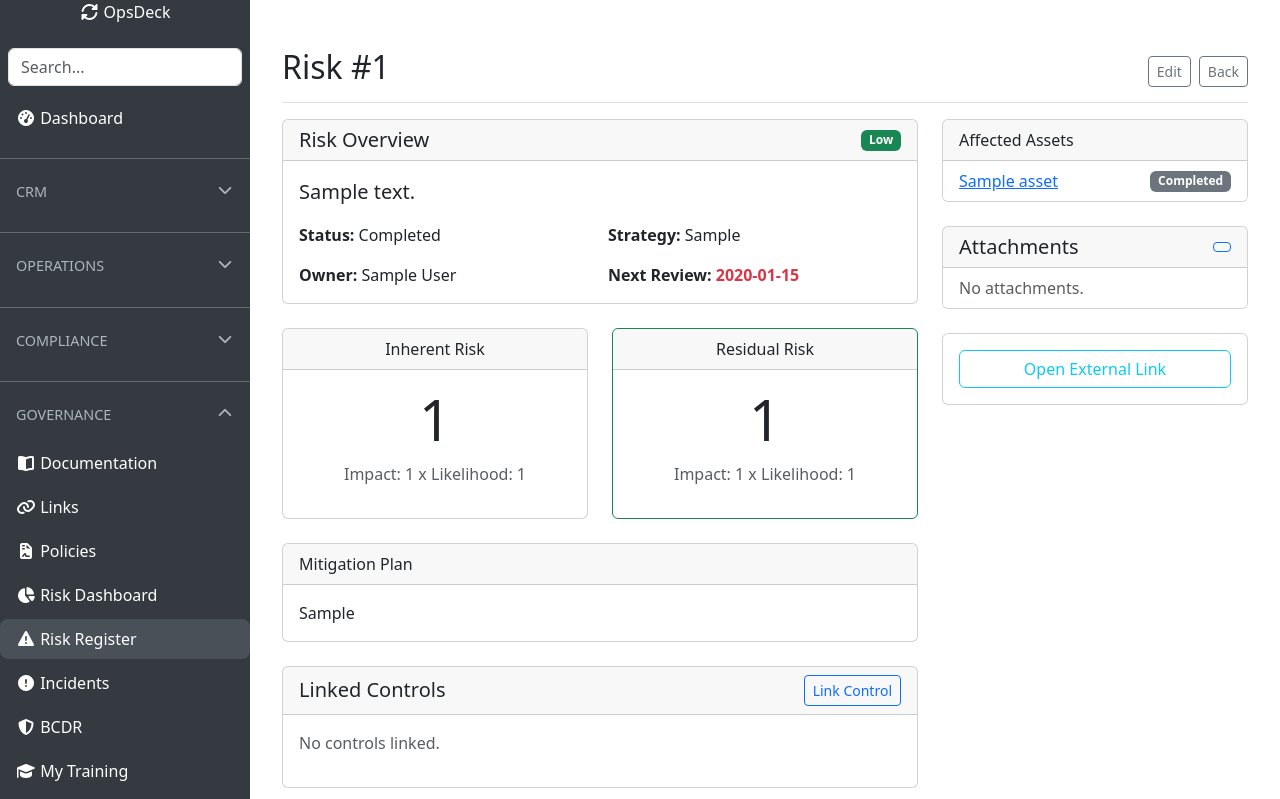
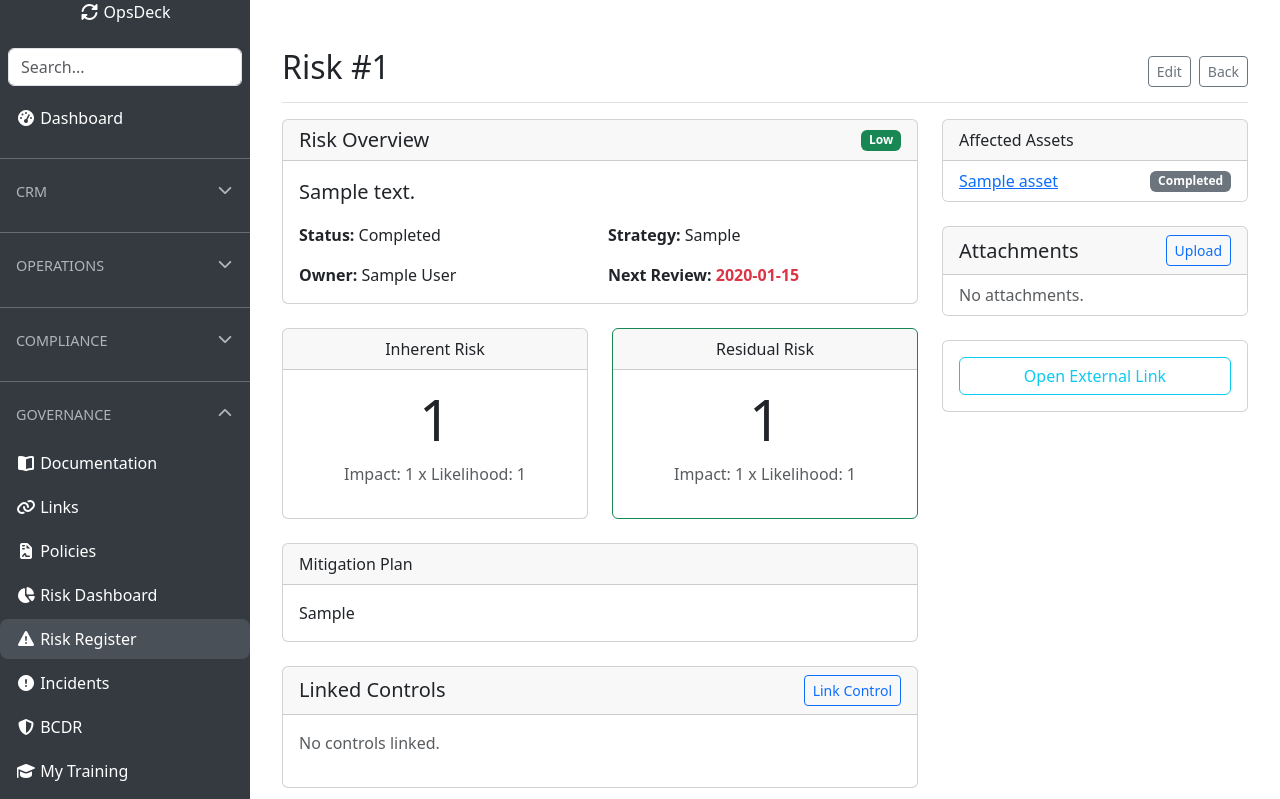
Before and after one commit to pixelotes/OpsDeck, a Flask app: page /risk/1 in a window 1280 px wide. Shown: the top 799 px of the page. Run offline with Flask 3, Linux system fonts and the light colour scheme; the visitor is signed in with stand-in values (Sample User, id 1); tables that the repository leaves empty hold one stand-in row (values such as "Sample post"); some libraries are stand-ins or nearby versions.

Commit message:
fix: risks details crash

```diff
--- a/src/templates/risk/detail.html
+++ b/src/templates/risk/detail.html
@@ -134,16 +134,24 @@
         <div class="card mb-4">
             <div class="card-header d-flex justify-content-between align-items-center">
                 <h5 class="mb-0">Attachments</h5>
-                <a href="{{ url_for('main.upload_attachment', linkable_type='Risk', linkable_id=risk.id) }}"
-                    class="btn btn-sm btn-outline-primary">
-                    <i class="bi bi-upload"></i>
-                </a>
+                <button type="button" class="btn btn-sm btn-outline-primary" data-bs-toggle="modal"
+                    data-bs-target="#uploadModal">
+                    <i class="bi bi-upload"></i> Upload
+                </button>
             </div>
             <ul class="list-group list-group-flush">
                 {% for attachment in risk.attachments %}
-                <li class="list-group-item">
-                    <a href="{{ url_for('main.download_attachment', id=attachment.id) }}" target="_blank">{{
-                        attachment.filename }}</a>
+                <li class="list-group-item d-flex justify-content-between align-items-center">
+                    <a href="{{ url_for('attachments.download_file', attachment_id=attachment.id) }}" target="_blank">
+                        {{ attachment.filename }}
+                    </a>
+                    <form action="{{ url_for('attachments.delete_attachment', attachment_id=attachment.id) }}"
+                        method="POST" class="d-inline"
+                        onsubmit="return confirm('Are you sure you want to delete this attachment?');">
+                        <button type="submit" class="btn btn-sm btn-outline-danger border-0">
+                            <i class="bi bi-trash"></i>
+                        </button>
+                    </form>
                 </li>
                 {% else %}
                 <li class="list-group-item text-muted">No attachments.</li>
@@ -162,4 +170,29 @@
         {% endif %}
     </div>
 </div>
+
+<!-- Upload Modal -->
+<div class="modal fade" id="uploadModal" tabindex="-1" aria-labelledby="uploadModalLabel" aria-hidden="true">
+    <div class="modal-dialog">
+        <div class="modal-content">
+            <div class="modal-header">
+                <h5 class="modal-title" id="uploadModalLabel">Upload Attachment</h5>
+                <button type="button" class="btn-close" data-bs-dismiss="modal" aria-label="Close"></button>
+            </div>
+            <form action="{{ url_for('attachments.upload_file') }}" method="POST" enctype="multipart/form-data">
+                <div class="modal-body">
+                    <input type="hidden" name="risk_id" value="{{ risk.id }}">
+                    <div class="mb-3">
+                        <label for="file" class="form-label">Select File</label>
+                        <input class="form-control" type="file" id="file" name="file" required>
+                    </div>
+                </div>
+                <div class="modal-footer">
+                    <button type="button" class="btn btn-secondary" data-bs-dismiss="modal">Cancel</button>
+                    <button type="submit" class="btn btn-primary">Upload</button>
+                </div>
+            </form>
+        </div>
+    </div>
+</div>
 {% endblock %}
```
